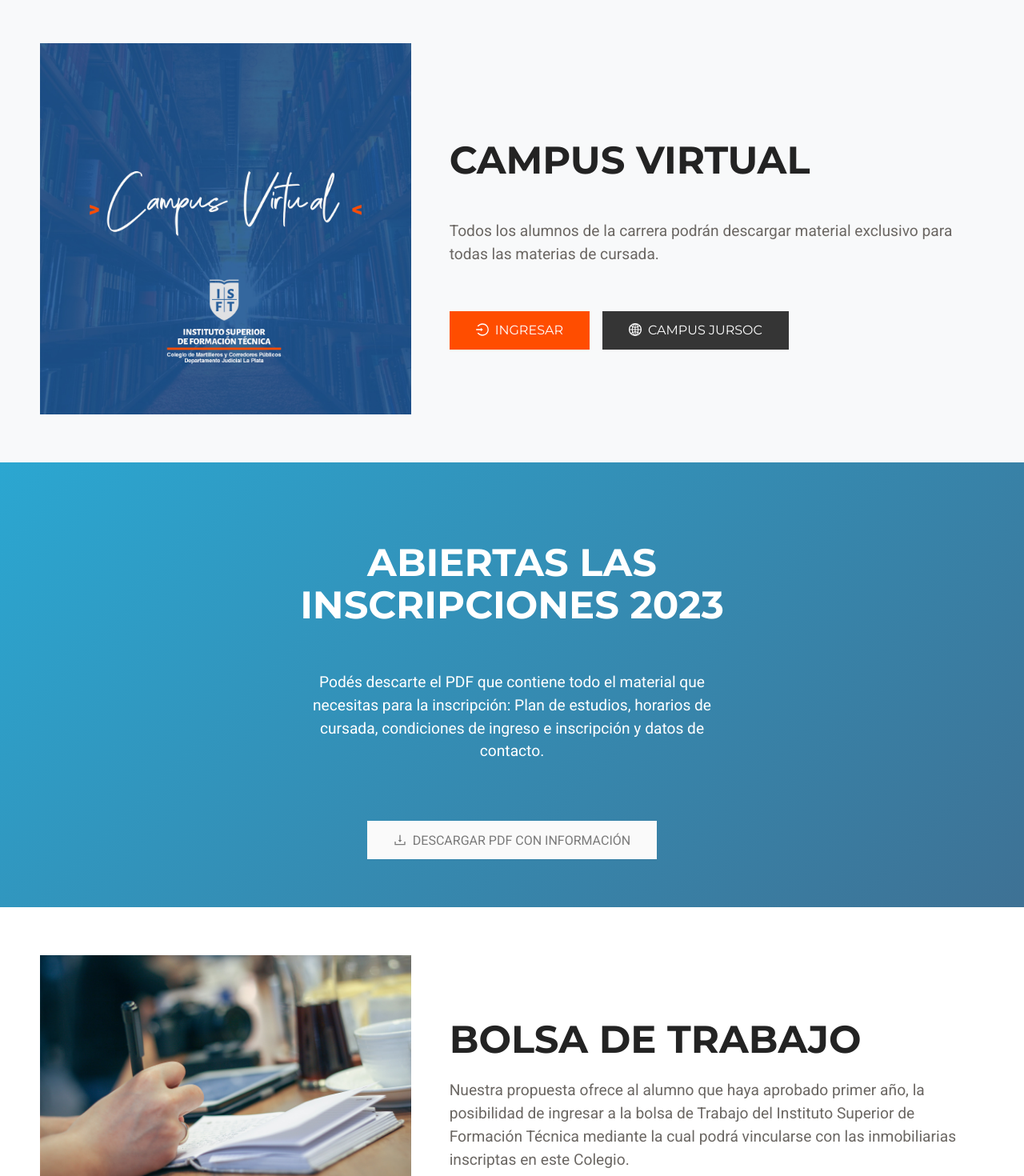
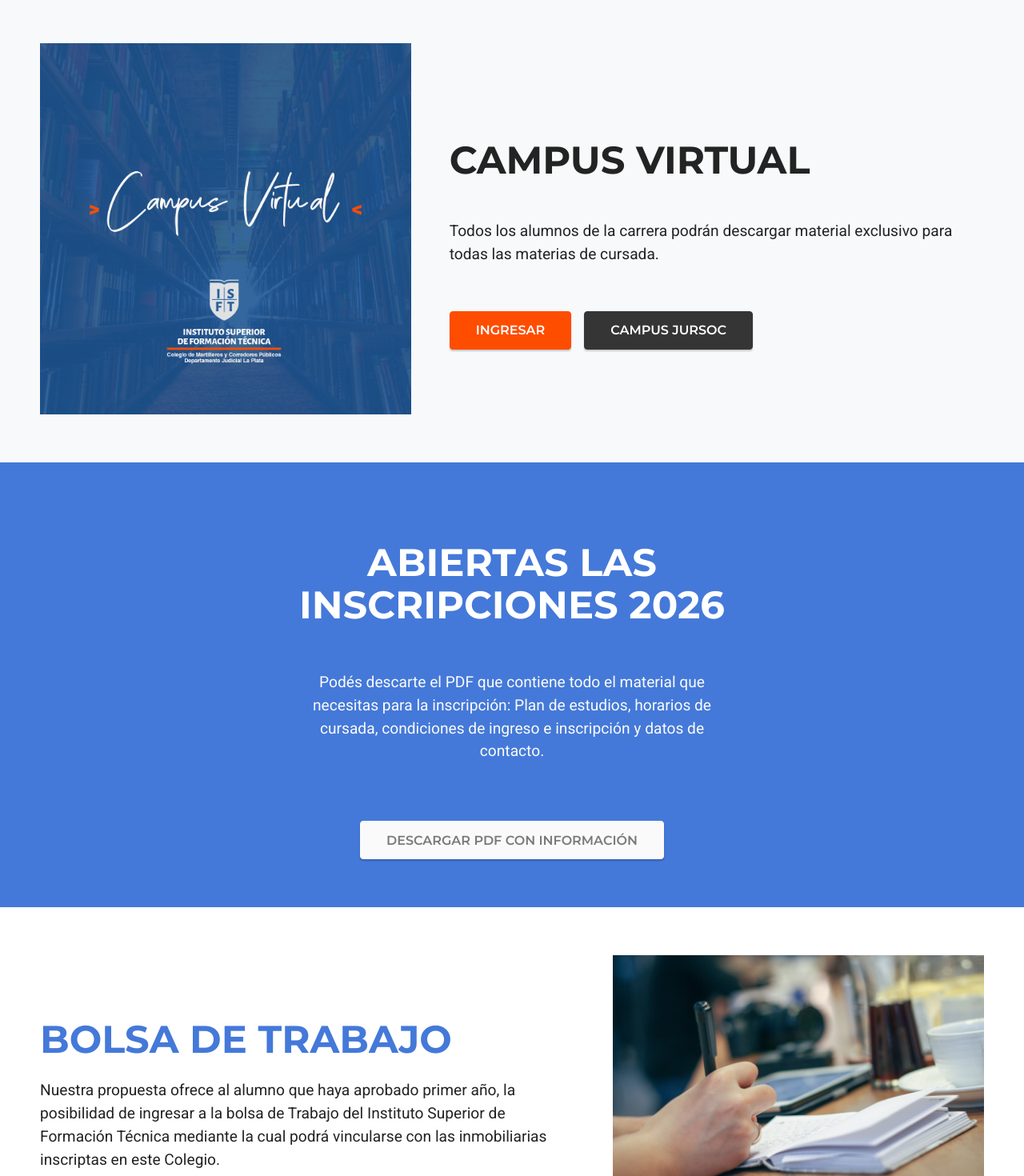
Before and after one commit to agusszarate/instituto-de-martilleros, a Next.js app: page / in a window 1280 px wide. Shown: the part 2197-3667 px from the top of the page at 80% size. Built offline with nearby package versions, Linux system fonts and the light colour scheme.

Commit message:
style: unify text colors and refine button styles across sections; update inscriptions year and jobboard layout

```diff
--- a/app/page.tsx
+++ b/app/page.tsx
@@ -176,7 +176,14 @@ export default function Home() {
         <div style={{ maxWidth: "1200px", margin: "0 auto" }}>
           <Title
             level={3}
-            style={{ color: "#232323", marginBottom: "32px", fontWeight: 600 }}
+            style={{
+              color: "#4479d9",
+              marginBottom: "32px",
+              fontSize: "16px",
+              fontWeight: 700,
+              fontFamily: '"Montserrat", sans-serif',
+              lineHeight: 1.5,
+            }}
           >
             Estemos en contacto en nuestras redes sociales
           </Title>
--- a/components/Sections/CampusSection.tsx
+++ b/components/Sections/CampusSection.tsx
@@ -42,7 +42,7 @@ const CampusSection: React.FC = () => {
               <Paragraph
                 style={{
                   fontSize: "19.2px",
-                  color: "#6b6763",
+                  color: "#232323",
                   lineHeight: 1.5,
                   marginBottom: "32px",
                   fontFamily: '"Roboto", sans-serif',
@@ -58,39 +58,57 @@ const CampusSection: React.FC = () => {
               >
                 <Button
                   size="large"
-                  icon={<LoginOutlined />}
                   href="#contacto"
                   style={{
                     height: "48px",
                     fontSize: "16px",
-                    fontWeight: 400,
+                    fontWeight: 600,
                     fontFamily: '"Montserrat", sans-serif',
                     paddingLeft: "32px",
                     paddingRight: "32px",
                     background: "#ff4d00",
                     borderColor: "#ff4d00",
                     color: "#ffffff",
-                    borderRadius: 0,
+                    borderRadius: "4px",
+                    boxShadow: "0 2px 2px 0 rgba(0, 0, 0, 0.2)",
+                    transition: "all 0.3s ease",
+                  }}
+                  onMouseEnter={(e) => {
+                    e.currentTarget.style.background = "#a83300";
+                    e.currentTarget.style.borderColor = "#a83300";
+                  }}
+                  onMouseLeave={(e) => {
+                    e.currentTarget.style.background = "#ff4d00";
+                    e.currentTarget.style.borderColor = "#ff4d00";
                   }}
                 >
                   INGRESAR
                 </Button>
                 <Button
                   size="large"
-                  icon={<GlobalOutlined />}
                   href="https://campus.jursoc.unlp.edu.ar/course/index.php?categoryid=136"
                   target="_blank"
                   style={{
                     height: "48px",
                     fontSize: "16px",
-                    fontWeight: 400,
+                    fontWeight: 600,
                     fontFamily: '"Montserrat", sans-serif',
                     paddingLeft: "32px",
                     paddingRight: "32px",
                     background: "#353535",
                     borderColor: "#353535",
                     color: "#ffffff",
-                    borderRadius: 0,
+                    borderRadius: "4px",
+                    boxShadow: "0 2px 2px 0 rgba(0, 0, 0, 0.2)",
+                    transition: "all 0.3s ease",
+                  }}
+                  onMouseEnter={(e) => {
+                    e.currentTarget.style.background = "#0a0a0a";
+                    e.currentTarget.style.borderColor = "#0a0a0a";
+                  }}
+                  onMouseLeave={(e) => {
+                    e.currentTarget.style.background = "#353535";
+                    e.currentTarget.style.borderColor = "#353535";
                   }}
                 >
                   CAMPUS JURSOC
--- a/components/Sections/CareerSection.tsx
+++ b/components/Sections/CareerSection.tsx
@@ -30,7 +30,7 @@ const CareerSection: React.FC = () => {
               <Paragraph
                 style={{
                   fontSize: "19.2px",
-                  color: "#6b6763",
+                  color: "#232323",
                   lineHeight: 1.5,
                   marginBottom: "32px",
                   fontFamily: '"Roboto", sans-serif',
--- a/components/Sections/ContactSection.tsx
+++ b/components/Sections/ContactSection.tsx
@@ -24,7 +24,8 @@ const ContactSection: React.FC = () => {
               <Title
                 level={2}
                 style={{
-                  color: "#232323",
+                  color: "#4479d9",
+
                   textAlign: "center",
                   marginBottom: "48px",
                   fontSize: "48px",
@@ -98,20 +99,30 @@ const ContactSection: React.FC = () => {
 
                 <Form.Item style={{ textAlign: "center", marginBottom: 0 }}>
                   <Button
+                    // icon={<SendOutlined />}
                     htmlType="submit"
                     size="large"
-                    icon={<SendOutlined />}
                     style={{
                       height: "48px",
                       fontSize: "16px",
-                      fontWeight: 400,
+                      fontWeight: 600,
                       fontFamily: '"Montserrat", sans-serif',
                       background: "#ff4d00",
                       borderColor: "#ff4d00",
                       color: "#ffffff",
-                      borderRadius: 0,
+                      borderRadius: "4px",
+                      boxShadow: "0 2px 2px 0 rgba(0, 0, 0, 0.2)",
+                      transition: "all 0.3s ease",
                       paddingLeft: "48px",
                       paddingRight: "48px",
+                    }}
+                    onMouseEnter={(e) => {
+                      e.currentTarget.style.background = "#a83300";
+                      e.currentTarget.style.borderColor = "#a83300";
+                    }}
+                    onMouseLeave={(e) => {
+                      e.currentTarget.style.background = "#ff4d00";
+                      e.currentTarget.style.borderColor = "#ff4d00";
                     }}
                   >
                     Enviar mensaje
--- a/components/Sections/InscriptionsSection.tsx
+++ b/components/Sections/InscriptionsSection.tsx
@@ -13,8 +13,7 @@ const InscriptionsSection: React.FC = () => {
       align="middle"
       justify="center"
       style={{
-        background:
-          "linear-gradient(135deg, rgba(20, 157, 204, 0.9) 0%, rgba(41, 98, 137, 0.9) 100%)",
+        background: "#4479d9",
         padding: "60px 50px",
         margin: 0,
       }}
@@ -34,12 +33,12 @@ const InscriptionsSection: React.FC = () => {
               lineHeight: 1.1,
             }}
           >
-            ABIERTAS LAS INSCRIPCIONES 2023
+            ABIERTAS LAS INSCRIPCIONES 2026
           </Title>
           <Paragraph
             style={{
               fontSize: "19.2px",
-              color: "#ffffff",
+              color: "#fafafa",
               lineHeight: 1.5,
               textAlign: "center",
               marginBottom: "48px",
@@ -52,19 +51,32 @@ const InscriptionsSection: React.FC = () => {
           </Paragraph>
           <Button
             size="large"
-            icon={<DownloadOutlined />}
+            // icon={<DownloadOutlined />}
             href="https://isftmartilleroslp.edu.ar/assets/files/ISFT-CARRERA2023.pdf"
             target="_blank"
             style={{
               height: "48px",
               fontSize: "16px",
-              fontWeight: 400,
+              fontWeight: 600,
               paddingLeft: "32px",
               paddingRight: "32px",
               background: "#fafafa",
               borderColor: "#fafafa",
               color: "#7a7a7a",
-              borderRadius: 0,
+              borderRadius: "4px",
+              boxShadow: "0 2px 2px 0 rgba(0, 0, 0, 0.2)",
+              transition: "all 0.3s ease",
+              fontFamily: '"Montserrat", sans-serif',
+            }}
+            onMouseEnter={(e) => {
+              e.currentTarget.style.background = "#cfcfcf";
+              e.currentTarget.style.borderColor = "#cfcfcf";
+              e.currentTarget.style.color = "#4f4f4f";
+            }}
+            onMouseLeave={(e) => {
+              e.currentTarget.style.background = "#fafafa";
+              e.currentTarget.style.borderColor = "#fafafa";
+              e.currentTarget.style.color = "#7a7a7a";
             }}
           >
             DESCARGAR PDF CON INFORMACIÓN
--- a/components/Sections/JobBoardSection.tsx
+++ b/components/Sections/JobBoardSection.tsx
@@ -9,7 +9,11 @@ const JobBoardSection: React.FC = () => {
   return (
     <div style={{ background: "#ffffff", padding: "60px 50px" }}>
       <div style={{ maxWidth: "1200px", margin: "0 auto" }}>
-        <Row gutter={[48, 48]} align="middle">
+        <Row
+          gutter={[48, 48]}
+          align="middle"
+          style={{ flexDirection: "row-reverse" }}
+        >
           <Col xs={24} lg={10}>
             <img
               src="/images/mbr-2.jpg"
@@ -26,7 +30,7 @@ const JobBoardSection: React.FC = () => {
             <Title
               level={2}
               style={{
-                color: "#232323",
+                color: "#4479d9",
                 marginBottom: "24px",
                 fontSize: "48px",
                 fontWeight: 700,
@@ -40,7 +44,7 @@ const JobBoardSection: React.FC = () => {
             <Paragraph
               style={{
                 fontSize: "19.2px",
-                color: "#6b6763",
+                color: "#232323",
                 lineHeight: 1.5,
                 marginBottom: 0,
                 fontFamily: '"Roboto", sans-serif',
--- a/components/Sections/RepresentativesSection.tsx
+++ b/components/Sections/RepresentativesSection.tsx
@@ -47,7 +47,7 @@ const RepresentativesSection: React.FC = () => {
                 style={{
                   fontSize: "19.2px",
                   lineHeight: 1.5,
-                  color: "#6b6763",
+                  color: "#232323",
                   textAlign: "left",
                   marginBottom: 0,
                   whiteSpace: "pre-line",
--- a/components/Sections/ValuesSection.tsx
+++ b/components/Sections/ValuesSection.tsx
@@ -69,7 +69,7 @@ const ValuesSection: React.FC = () => {
               style={{
                 fontSize: "19.2px",
                 lineHeight: 1.5,
-                color: "#6b6763",
+                color: "#232323",
                 textAlign: "center",
                 marginBottom: 0,
                 fontFamily: '"Roboto", sans-serif',
```
